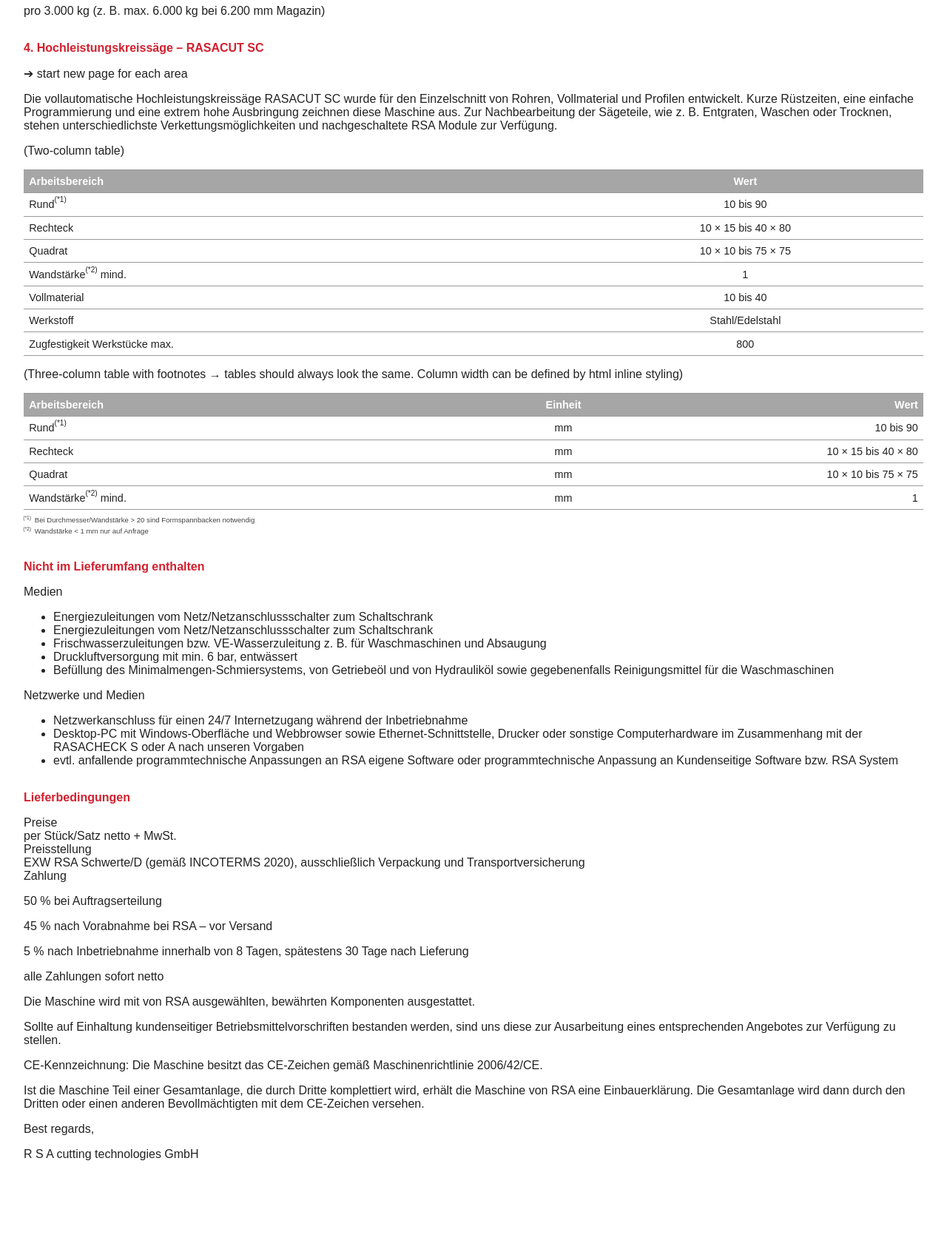
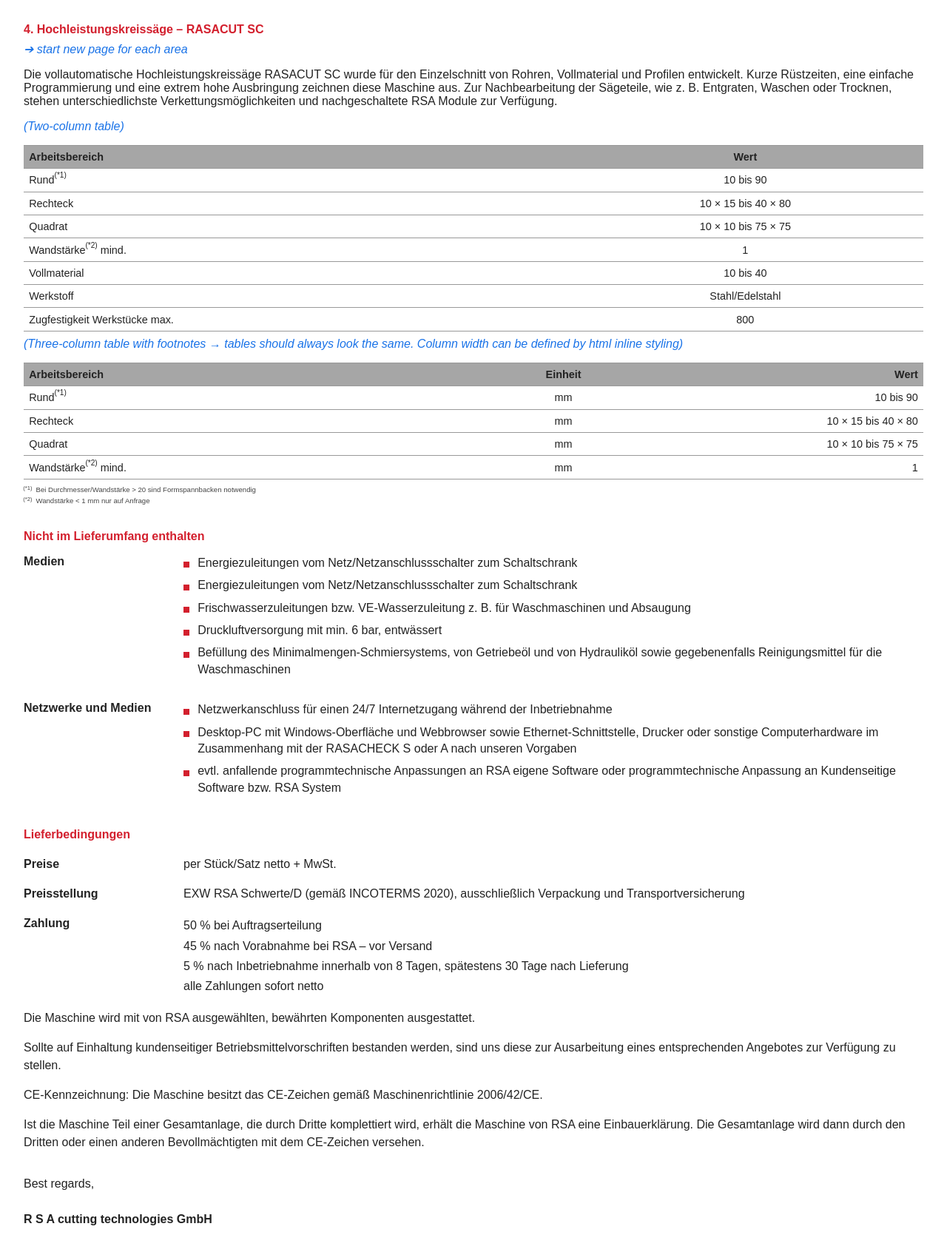
Before and after one commit to umairwebdeveloper/pdf_generator, a Flask app: page /offer_html/ in a window 1280 px wide; the page is wider, and only the part inside the window is pictured. Shown: the part 3882-5574 px from the top of that part at 74% size. Before the commit the page ends 5450 px from the top of that part, so only its background shows below. Run offline with Flask 3, Linux system fonts and the light colour scheme.

Commit message:
Revert "f"
This reverts commit e825057b789d5b32bcba759eaf022470a0ee4592.

```diff
--- a/static/css/public_offer.css
+++ b/static/css/public_offer.css
@@ -1,36 +1,3 @@
-/**
- * Global CSS Variables and Typography
- * -----------------------------------
- * Contains color palette and font-size scales for consistent styling.
- **/
-:root {
-    /* Color Variables */
-    --primary-color: #d31f2d; /* Brand accent color */
-    --text-color: #222; /* Base text color */
-    --black: #000; /* Black for text and accents */
-    --white: #fff; /* White for backgrounds and text */
-    --gray-light: #ccc; /* Light gray for borders */
-    --gray: #999; /* Medium gray */
-    --gray-dark: #333; /* Dark gray for strong contrast */
-    --muted-color: #444; /* Secondary text color */
-    --logo-bg: #888; /* Placeholder logo background */
-    --note-blue: #1a73e8; /* Informational note color */
-    --table-header-bg: #a6a6a6; /* Table header background */
-    --info-color: #555; /* Muted info text color */
-
-    /* Font Size Variables */
-    --font-size-xxs: 0.6rem; /* Footnotes, captions */
-    --font-size-xs: 0.7em; /* Superscripts, fine print */
-    --font-size-sm: 0.9rem; /* Table text, secondary labels */
-    --font-size-base: 1rem; /* Body text */
-    --font-size-md: 1.1rem; /* Subheadings */
-    --font-size-lg: 1.125rem; /* Headings */
-    --font-size-xl: 1.5rem; /* Section titles */
-}
-
-/**
- * Base Styles
- **/
 body {
     font-family: sans-serif;
     margin: 0;
@@ -180,60 +157,74 @@
     font-weight: bold;
 }
 
-/**
- * Bundloader Section
- **/
-.bundloader-section {
+
+
+/* Container */
+#bundloader-section {
     font-family: sans-serif;
     margin: 2rem;
 }
-.bundloader-header {
+
+/* Header: logo + image */
+#bundloader-header {
     display: grid;
     grid-template-columns: 150px 1fr;
     gap: 0.5rem;
 }
-.bundloader-header .logo-container {
-    background-color: var(--logo-bg);
+#bundloader-header .logo-container {
+    background-color: #888;
     display: flex;
     align-items: center;
     justify-content: center;
 }
-.bundloader-header .logo-container img,
-.bundloader-header .image-container img {
+#bundloader-header .logo-container img {
+    max-width: 80%;
+    height: auto;
+}
+#bundloader-header .image-container img {
     width: 100%;
     height: auto;
     object-fit: cover;
 }
-.bundloader-heading {
-    color: var(--primary-color);
-    font-size: var(--font-size-base);
+
+/* Section title */
+#bundloader-heading {
+    color: #d31f2d;
+    font-size: 1rem;
     margin: 1.5rem 0 1rem;
 }
-.bundloader-section .description {
-    margin-bottom: 1rem;
-}
-.bundloader-section .note {
-    font-style: italic;
-    color: var(--note-blue);
+
+/* Description */
+#bundloader-section .description {
     margin-bottom: 1rem;
 }
 
-/**
- * Tables (no side borders)
- **/
+/* Blue italic note */
+#bundloader-section .note {
+    font-style: italic;
+    color: #1a73e8;
+    margin-bottom: 1rem;
+}
+/* Table without side borders */
 table {
     border-collapse: collapse;
     width: 100%;
-    font-size: var(--font-size-sm);
+    font-size: 0.9rem;
     margin-bottom: 0.5rem;
     page-break-inside: avoid;
 }
+table th {
+    color: white;
+}
+table thead {
+    display: table-header-group;
+}
 table thead tr {
-    background-color: var(--table-header-bg);
+    background-color: #a6a6a6;
 }
 table th,
 table td {
-    border: 1px solid var(--gray);
+    border: 1px solid #999;
     padding: 0.5em;
     border-left: 0;
     border-right: 0;
@@ -254,82 +245,291 @@
 table td:nth-child(3) {
     text-align: right;
 }
+
 table th sup,
 table td sup {
-    font-size: var(--font-size-xs);
-    line-height: 1;
-    vertical-align: top;
+    font-size: 0.7em; /* smaller than body text */
+    line-height: 1; /* don’t add extra leading */
+    vertical-align: top; /* keep it up in the corner */
     position: relative;
-    top: -0.3em;
+    top: -0.3em; /* nudge it upward so it overlaps less */
 }
 
 /**
  * Footnotes
  **/
 .footnotes {
-    font-size: var(--font-size-xxs);
-    color: var(--muted-color);
+    font-size: 0.6rem;
+    color: #444;
 }
 .footnotes p {
+    /* push the whole paragraph right by the width of the sup+gap */
     margin: 0.2rem 0;
-    padding-left: 1.5em;
-    text-indent: -1.5em;
-    line-height: 1.3;
+    padding-left: 1.5em; /* ← adjust to sup width + desired gap */
+    text-indent: -1.5em; /* ← same as padding-left, to pull first line back */
+    line-height: 1.3; /* keep your line‐height uniform */
 }
+
 .footnotes p sup {
+    /* keep the sup in that left “hanging” area */
     display: inline-block;
-    width: 1.5em;
-    text-align: right;
-    font-size: var(--font-size-xs);
+    width: 1.5em; /* ← same as padding-left */
+    text-align: right; /* right‐align inside its box */
+    font-size: 0.8em;
     line-height: 1;
     vertical-align: top;
-    margin-right: 0.3em;
+    margin-right: 0.3em; /* gap to the text */
+    /* no need for position:absolute here */
 }
 
-/**
- * Zusatz Section (Positions List)
- **/
-.zusatz-section,
-.zusatz-img-section,
-.rasacut-section,
-.not-included-section,
-.delivery-terms {
+/* Container */
+#zusatz-section {
     font-family: sans-serif;
     margin: 2rem;
-    color: var(--text-color);
+    color: #222;
 }
 
-/**
- * Section Titles for Zusatz, Rasacut, Not Included, Delivery Terms
- **/
-.zusatz-section .section-title,
-.zusatz-img-section .section-title,
-.rasacut-section .section-title,
-.not-included-section .section-title,
-.delivery-terms .section-title {
-    color: var(--primary-color);
-    font-size: var(--font-size-base);
+/* Section heading */
+#zusatz-section .section-title {
+    color: #d31f2d;
+    font-size: 1rem;
     margin-bottom: 1rem;
 }
 
-/**
- * Offer Footer
- **/
-.offer-footer .company-name {
-    font-size: var(--font-size-xl);
+/* List of positions */
+#zusatz-section .pos-list {
+    display: flex;
+    flex-direction: column;
+    gap: 1rem;
+}
+
+/* Each item: two-column grid */
+#zusatz-section .pos-item {
+    display: grid;
+    grid-template-columns: 130px 1fr;
+    column-gap: 1rem;
+    align-items: start;
+}
+
+/* Left column: the Pos. label */
+#zusatz-section .pos-id {
+    font-weight: bold;
+}
+
+#zusatz-section .pos-title {
+    font-weight: bold;
+    margin-bottom: 0.25rem;
+}
+
+#zusatz-section .pos-desc {
+    margin: 0;
+    line-height: 1.4;
+}
+
+/* For multiline desc, remove default paragraph margins */
+#zusatz-section .pos-desc p {
+    margin: 0.2rem 0;
+}
+
+#zusatz-img-section {
+    font-family: sans-serif;
+    margin: 2rem;
+    color: #222;
+}
+
+/* Überschrift */
+#zusatz-img-section .section-title {
+    color: #d31f2d;
+    font-size: 1rem;
+    margin-bottom: 1.5rem;
+}
+
+/* Liste aller Items */
+#zusatz-img-section .pos-list {
+    display: flex;
+    flex-direction: column;
+    gap: 2rem;
+}
+
+/* Einzelnes Item: Bild + Text nebeneinander */
+#zusatz-img-section .pos-item {
+    display: flex;
+    align-items: flex-start;
+    gap: 1rem;
+}
+
+/* Bildbox */
+#zusatz-img-section .pos-image {
+    flex-shrink: 0;
+    width: 240px;
+    height: 180px;
+    background-color: #eee; /* Platzhalter-Hintergrund */
+    object-fit: cover;
+}
+
+/* Text-Container */
+#zusatz-img-section .pos-content {
+    flex: 1;
+}
+#zusatz-img-section .pos-title {
+    font-size: 1rem;
+    font-weight: bold;
+    margin: 0 0 0.5rem;
+}
+#zusatz-img-section .pos-desc {
+    margin: 0;
+    line-height: 1.4;
+}
+
+#rasacut-section {
+    font-family: sans-serif;
+    margin: 2rem;
+    color: #222;
+}
+
+/* Section Title */
+#rasacut-section .section-title {
+    color: #d31f2d;
+    font-size: 1rem;
+    margin-bottom: 0.5rem;
+}
+
+/* Blue italic notes */
+#rasacut-section .note {
+    font-style: italic;
+    color: #1a73e8;
+    margin: 0.5rem 0 1rem;
+}
+
+/* Description paragraph */
+#rasacut-section .desc {
+    margin-bottom: 1rem;
+}
+
+#not-included-section {
+    font-family: sans-serif;
+    margin: 2rem;
+    color: #222;
+}
+
+/* Section title */
+#not-included-section .section-title {
+    color: #d31f2d;
+    font-size: 1rem;
+    margin-bottom: 1rem;
+}
+
+/* Container for all items */
+#not-included-section .item-list-container {
+    display: flex;
+    flex-direction: column;
+    gap: 1.5rem;
+}
+
+/* Single item row: two columns */
+#not-included-section .item-row {
+    display: grid;
+    grid-template-columns: 200px 1fr;
+    column-gap: 1rem;
+    align-items: start;
+}
+
+/* Left label */
+#not-included-section .item-label {
+    font-weight: bold;
+}
+
+/* Right content: bullet list */
+#not-included-section .item-content ul {
+    list-style: none;
+    padding-left: 0;
+    margin: 0;
+}
+#not-included-section .item-content li {
+    position: relative;
+    padding-left: 1.2em;
+    margin-bottom: 0.5em;
+    line-height: 1.4;
+}
+/* Red square bullet */
+#not-included-section .item-content li::before {
+    content: "";
+    position: absolute;
+    left: 0;
+    top: 0.6em;
+    width: 0.5em;
+    height: 0.5em;
+    background-color: #d31f2d;
+}
+
+#delivery-terms {
+    font-family: sans-serif;
+    margin: 2rem;
+    color: #222;
+    line-height: 1.5;
+}
+
+/* Section title */
+#delivery-terms .section-title {
+    color: #d31f2d;
+    font-size: 1rem;
+    margin-bottom: 1rem;
+}
+
+/* Two-column term grid */
+#delivery-terms .terms-list .term-row {
+    display: grid;
+    grid-template-columns: 200px 1fr;
+    column-gap: 1rem;
+    margin-bottom: 1rem;
+}
+#delivery-terms .term-label {
+    font-weight: bold;
+}
+#delivery-terms .term-content {
+    margin: 0;
+}
+
+/* Multi-line payment details */
+#delivery-terms #term-payment .term-content p {
+    margin: 0.2rem 0;
+}
+
+/* Additional paragraphs */
+#delivery-terms .additional-text p {
+    margin: 1rem 0;
+}
+
+/* Signature block */
+#delivery-terms .signature {
+    margin-top: 2rem;
+}
+#delivery-terms .signature p {
+    margin: 0.5rem 0;
+}
+#delivery-terms .signature .company {
+    font-weight: bold;
+    margin-top: 1.5rem;
+    white-space: pre-line;
+}
+
+#offer-footer .company-name {
+    font-size: 1.5rem;
     font-weight: bold;
     margin: 0;
     line-height: 1.2;
 }
-.offer-footer .company-tagline {
-    font-size: var(--font-size-lg);
+
+#offer-footer .company-tagline {
+    font-size: 1.125rem;
     font-weight: bold;
     margin: 0.25rem 0;
     line-height: 1.3;
 }
-.offer-footer .doc-info {
-    font-size: var(--font-size-sm);
-    color: var(--muted-color);
+
+#offer-footer .doc-info {
+    font-size: 0.9rem;
+    color: #555;
     margin: 0.5rem 0 0;
     line-height: 1.2;
 }
```
Also changed, not shown: other parts of static/css/public_offer.css (+47 -37 lines).
